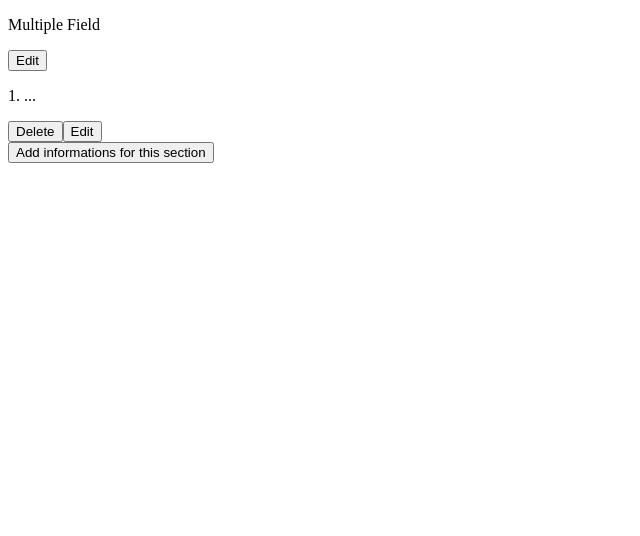
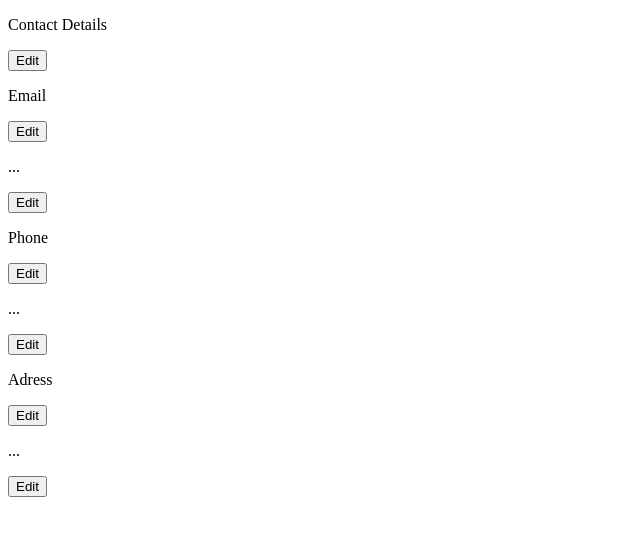
Before and after one commit to AlexandruIoan20/CV-Application-Project-, a React (Create React App) app in the folder cv-app/: page / in a window 1280 px wide. Shown: the top 536 px of the page, without its empty margins (0-640 px from the left). Built offline with nearby package versions, Linux system fonts and the light colour scheme.

Commit message:
Contact Section added

```diff
--- a/cv-app/src/App.jsx
+++ b/cv-app/src/App.jsx
@@ -1,7 +1,7 @@
 import React, { Component } from 'react';
 import InfoField from './components/infoField.jsx';
 import { InfoFieldMultiple } from './components/infoField.jsx';
-
+import ContactSection from './composed_components/contact.jsx';
 
 
 export default class App extends Component {
@@ -12,7 +12,7 @@ export default class App extends Component {
   render () {
     return (
       <section className='container'>
-        <InfoFieldMultiple />
+        <ContactSection/>
       </section>
     )
   }
--- a/cv-app/src/components/infoField.jsx
+++ b/cv-app/src/components/infoField.jsx
@@ -30,7 +30,7 @@ export default class InfoField extends Component {
     render () {
         return(
             <section>
-               <NameBar name='Field'/>
+               <NameBar name= {this.props.name}/>
                 <span> { this.state.info  }</span>
                 <button onClick= {this.showEditHandler}>Edit</button>
                 {this.state.showEdit && <Form clForm = 'info-field-form'
@@ -98,14 +98,14 @@ export class InfoFieldMultiple extends Component {
 
         informations[index].text = text;
         informations[index].showEdit = false;
-        this.setState( {informations});
+        this.setState({informations});
     }
 
     render() {
         const { informations, mainShowEdit } = this.state;
         return (
             <div>
-                <NameBar name = "Multiple Field" />
+                <NameBar name = {this.props.name} />
                 <Overview informations = { informations }
                     onDelete = { this.handleDelete }
                     onShowEdit = { this.showEditHandler }
--- /dev/null
+++ b/cv-app/src/composed_components/contact.jsx
@@ -0,0 +1,21 @@
+import React, { Component } from "react";
+import InfoField from "../components/infoField.jsx";
+import { InfoFieldMultiple } from "../components/infoField.jsx";
+import NameBar from "../components/nameBar";
+
+export default class ContactSection extends Component {
+    constructor(props) {
+        super(props);
+    }
+
+    render () {
+        return (
+            <section>
+                <NameBar name = "Contact Details" />
+                <InfoField name = "Email"/>
+                <InfoField name = "Phone"/>
+                <InfoField name = "Adress"/>
+            </section>
+        )
+    }
+}
```
Also changed, not shown: cv-app/src/composed_components/mainSection.jsx (added, +17 -0 lines), cv-app/src/composed_components/aboutMeSection.jsx (added).
